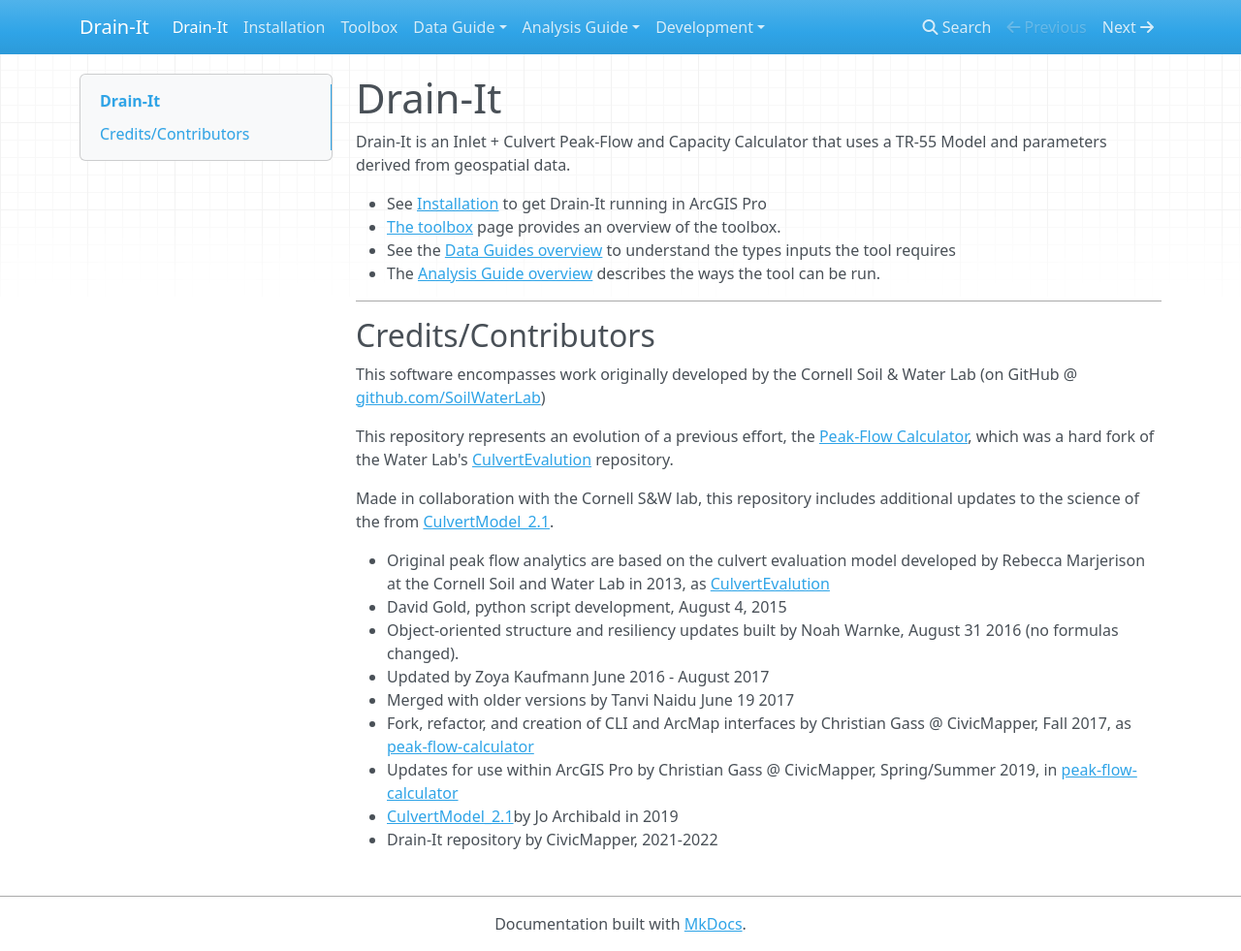
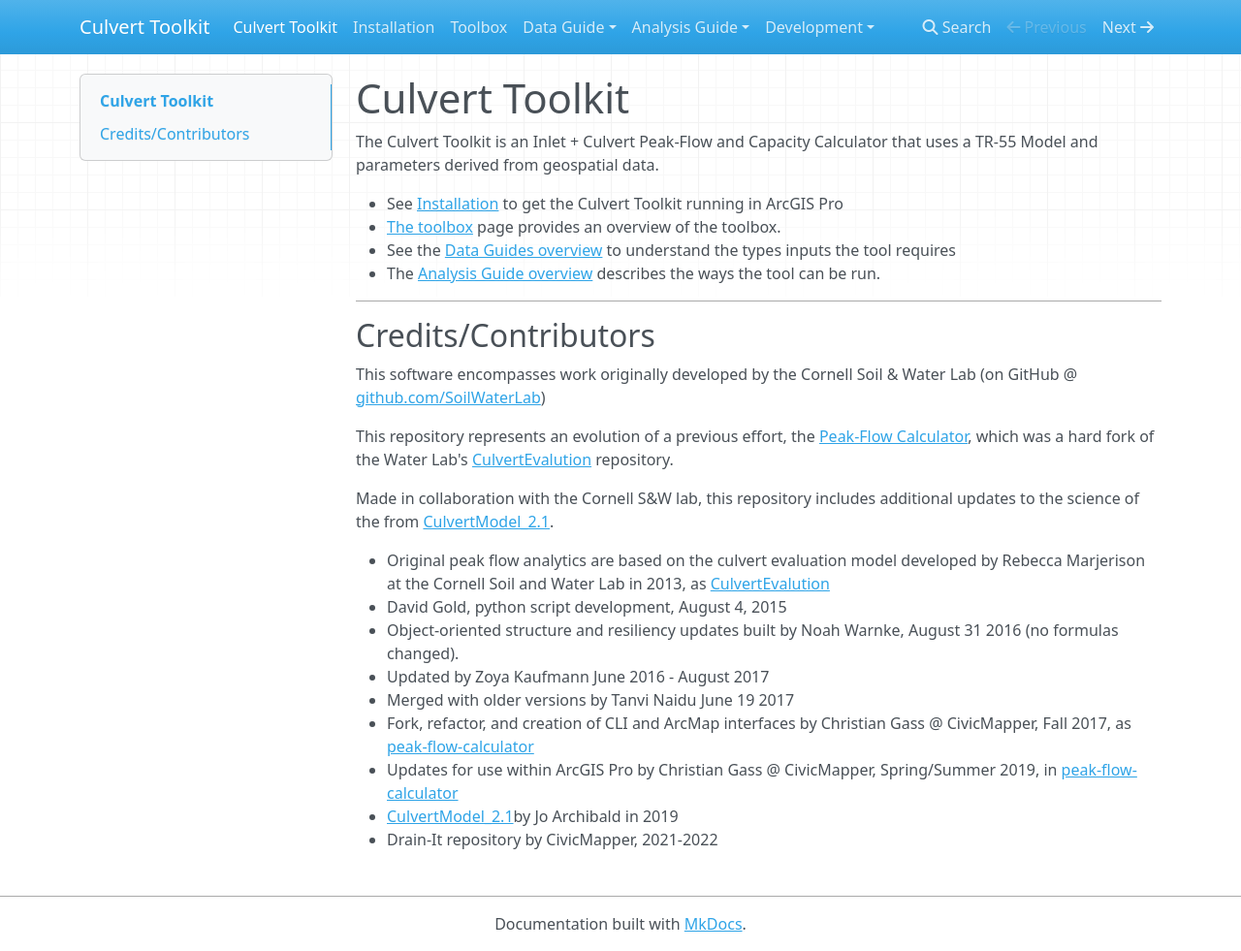
Before and after one commit to civicmapper/culvert-toolkit, an MkDocs documentation site: the page built from docs/docs/index.md, in a window 1280 px wide and 981 px high. Shown: the whole window at 97% size. Built offline with MkDocs 1.6.1, drawn with Linux system fonts in a browser that asks for light colours; nearby versions of some CDN libraries.

Commit message:
rename it

```diff
--- a/docs/docs/index.md
+++ b/docs/docs/index.md
@@ -1,8 +1,8 @@
-# Drain-It
+# Culvert Toolkit
 
-Drain-It is an Inlet + Culvert Peak-Flow and Capacity Calculator that uses a TR-55 Model and parameters derived from geospatial data.
+The Culvert Toolkit is an Inlet + Culvert Peak-Flow and Capacity Calculator that uses a TR-55 Model and parameters derived from geospatial data.
 
-* See [Installation](installation.md) to get Drain-It running in ArcGIS Pro
+* See [Installation](installation.md) to get the Culvert Toolkit running in ArcGIS Pro
 * [The toolbox](agp-python-toolbox.md) page provides an overview of the toolbox.
 * See the [Data Guides overview](data-overview.md) to understand the types inputs the tool requires
 * The [Analysis Guide overview](analysis-guide-overview.md) describes the ways the tool can be run.
--- a/docs/docs/installation.md
+++ b/docs/docs/installation.md
@@ -1,6 +1,6 @@
 # Installation
 
-## 1. Download the Drain-It Installation file
+## 1. Download the Culvert Toolkit installation file
 
 Head to the [Releases page (github.com/civicmapper/drain-it/releases)](https://github.com/civicmapper/drain-it/releases) and download the `.whl` file from the latest version of the tool.
 
@@ -24,4 +24,4 @@
 1. Open the Python Command Prompt that came with your ArcGIS Pro installation.
 3. In the command prompt, run `pip install <path-to-the-whl-file\drainit.whl>`. You'll replace `<path-to-the-whl-file\drainit.whl>` with the full path to the wheel file you downloaded in the previous step.
 
-After that you should see a `Drain-It` toolbox listed alongside other toolboxes in the ArcToolbox pane of ArcGIS Pro. You may need to restart ArcGIS Pro before you see it.
+After that you should see a `Culvert Toolkit` toolbox listed alongside other toolboxes in the ArcToolbox pane of ArcGIS Pro. You may need to restart ArcGIS Pro before you see it.
--- a/docs/mkdocs.yml
+++ b/docs/mkdocs.yml
@@ -1,4 +1,4 @@
-site_name: Drain-It
+site_name: Culvert Toolkit
 nav:
   - index.md
   - installation.md
```
Also changed, not shown: README.md, 1 other file.
